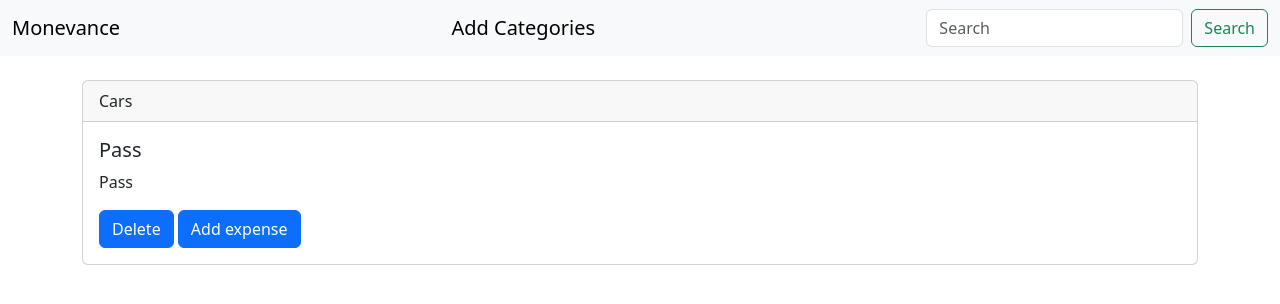
After one commit to MuratGaytemirovv/monevance, a Django app: page /5/ in a window 1280 px wide. The commit adds this page. Shown: the top 304 px of the page. Run offline with Django 4.2, Linux system fonts and the light colour scheme; data comes from the database, SQL or seed files in the repository; both versions use the stored data as it was after the commit.

Commit message:
added delete category functionality

```diff
--- /dev/null
+++ b/absa_expenses.txt
@@ -0,0 +1 @@
+[{'id': 1, 'title': 'Analgin', 'category_id': 1, 'author_id': 1, 'total': 5}]
--- a/dashboard/models.py
+++ b/dashboard/models.py
@@ -13,6 +13,7 @@ class Category(models.Model):
 
 
 class Expense(models.Model):
+    # TODO: add created_at_field
     title = models.CharField("Title", max_length=255)
     category = models.ForeignKey(
         Category,
--- a/dashboard/urls.py
+++ b/dashboard/urls.py
@@ -1,9 +1,19 @@
 from django.urls import path
 
-from .views import index, add_category, add_transactions
+from .views import (
+    add_transactions,
+    download_report,
+    CategoryListView,
+    CategoryDetailView,
+    CategoryCreateView,
+    CategoryDeleteView,
+)
 
 urlpatterns = [
-    path("", index, name="index"),
-    path("add_categories", add_category, name="add_categories"),
-    path("add_transactions", add_transactions, name="add_transactions"),
+    path("", CategoryListView.as_view(), name="category_list"),
+    path("add_category/", CategoryCreateView.as_view(), name="add_category"),
+    path("add_transactions/", add_transactions, name="add_transactions"),
+    path("download_report", download_report, name="download_report"),
+    path("<pk>/", CategoryDetailView.as_view(), name="category_detail"),
+    path("<pk>/delete", CategoryDeleteView.as_view(), name="category_delete_view"),
 ]
--- a/dashboard/views.py
+++ b/dashboard/views.py
@@ -1,17 +1,53 @@
-from django.shortcuts import render
-
-from .models import Category
+from django.shortcuts import render, redirect
+from django.http import HttpResponse, HttpRequest
+from .models import Category, Expense
+from django.views.generic import ListView, DetailView, CreateView, DeleteView
+from django.urls import reverse_lazy
 
 
-def index(request):
-    categories = Category.objects.filter(author=request.user)
-    context = {"categories": categories}
-    return render(request, "dashboard/index.html", context=context)
-
-
-def add_category(request):
-    return render(request, "dashboard/add_categories.html")
+def download_report(request):
+    expneses = list(Expense.objects.filter(author=request.user).values())
+    file_name = f"{request.user}_expenses.txt"
+    with open(file_name, "w", encoding="utf-8") as f:
+        f.write(str(expneses))
+    with open(file_name, encoding="utf-8") as f:
+        data = f.read()
+    response = HttpResponse(data, content_type="text/plain")
+    if response.status_code == 200:
+        response["Content-Disposition"] = f'attachment; filename="{file_name}"'
+        return response
 
 
 def add_transactions(request):
     return render(request, "dashboard/add_transactions.html")
+
+
+class CategoryListView(ListView):
+    model = Category
+    template_name = "dashboard/index.html"
+
+    def get_queryset(self):
+        return Category.objects.filter(author=self.request.user)
+
+
+class CategoryDetailView(DetailView):
+    model = Category
+    template_name = "dashboard/detail.html"
+
+
+class CategoryCreateView(CreateView):
+    model = Category
+    template_name = "dashboard/add_category.html"
+    fields = ("title",)
+    success_url = reverse_lazy("category_list")
+
+    def form_valid(self, form):
+        form.instance.author = self.request.user
+        return super().form_valid(form)
+
+
+class CategoryDeleteView(DeleteView):
+    model = Category
+    template_name = "dashboard/confirm_delete_category.html"
+    fields = ("title",)
+    success_url = reverse_lazy("category_list")
--- a/templates/dashboard/base.html
+++ b/templates/dashboard/base.html
@@ -13,8 +13,8 @@
   <header>
     <nav class="navbar bg-body-tertiary">
         <div class="container-fluid">
-          <a class="navbar-brand" href="">Monevance</a>
-          <a class="navbar-brand" href="">Add Categories</a>
+          <a class="navbar-brand" href="/">Monevance</a>
+          <a class="navbar-brand" href="/add_category">Add Categories</a>
           <form class="d-flex" role="search">
             <input class="form-control me-2" type="search" placeholder="Search" aria-label="Search" name="search">
             <button class="btn btn-outline-success">Search</button>
--- /dev/null
+++ b/templates/dashboard/confirm_delete_category.html
@@ -0,0 +1,4 @@
+<form method="post">{% csrf_token %}
+    <p>Are you sure you want to delete "{{ object }}"?</p>
+     <input type="submit" value="Confirm">
+</form>
--- /dev/null
+++ b/templates/dashboard/detail.html
@@ -0,0 +1,22 @@
+
+
+
+{% extends 'dashboard/base.html' %}
+
+{% block main %}
+    <br>
+    <div class="card">
+      <div class="card-header">
+        {{ category.title }}
+      </div>
+      <div class="card-body">
+        <h5 class="card-title">Pass</h5>
+        <p class="card-text">Pass</p>
+
+        <a href="{% url 'category_delete_view' pk=category.id %}" class="btn btn-primary">Delete</a>
+        <a href="" class="btn btn-primary">Add expense</a>
+      </div>
+    </div>
+    <br>
+
+{% endblock %}
```
Also changed, not shown: templates/dashboard/add_categories.html (deleted, +0 -18 lines), templates/dashboard/add_category.html (added, +13 -0 lines), templates/dashboard/index.html (+7 -2 lines), db.sqlite3.
